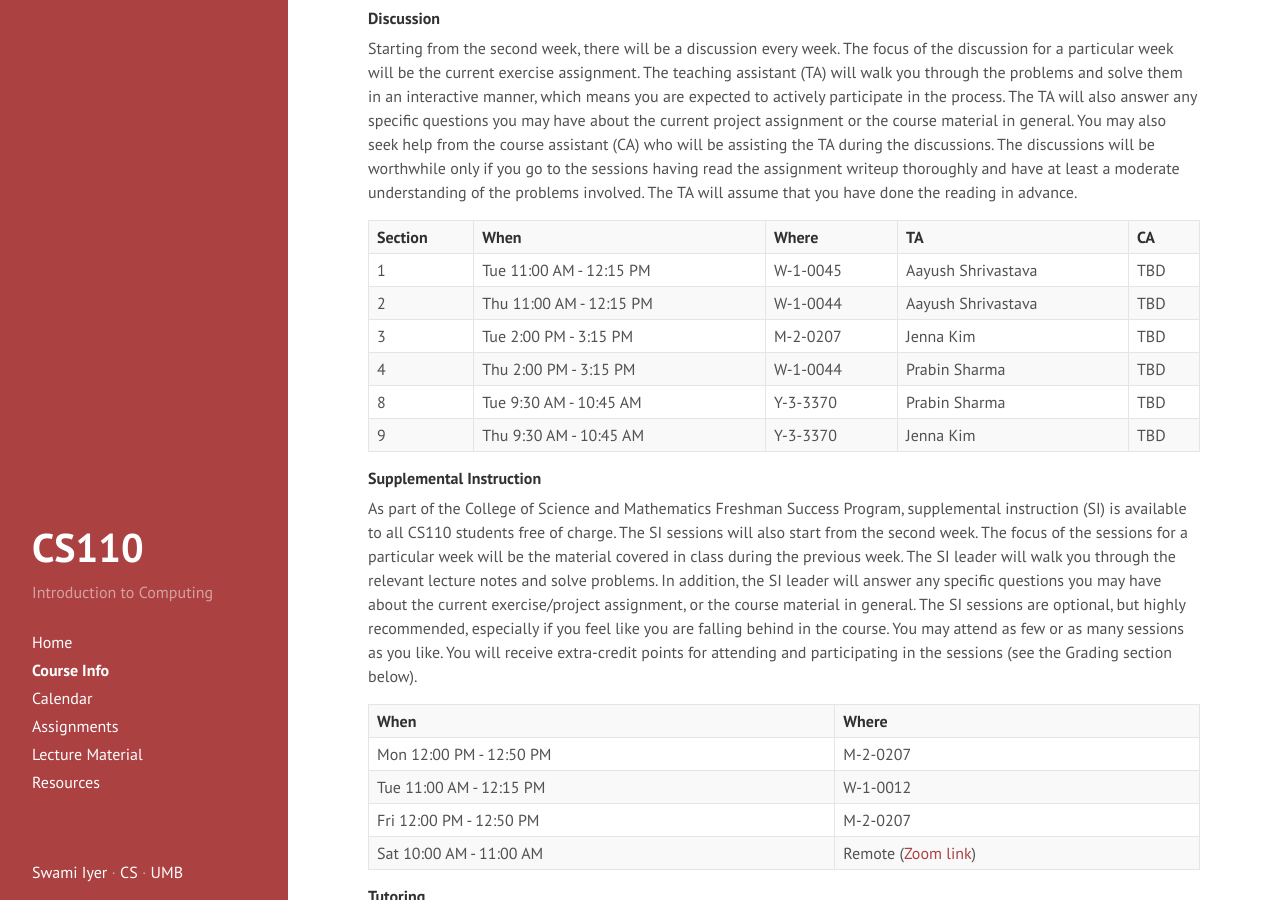
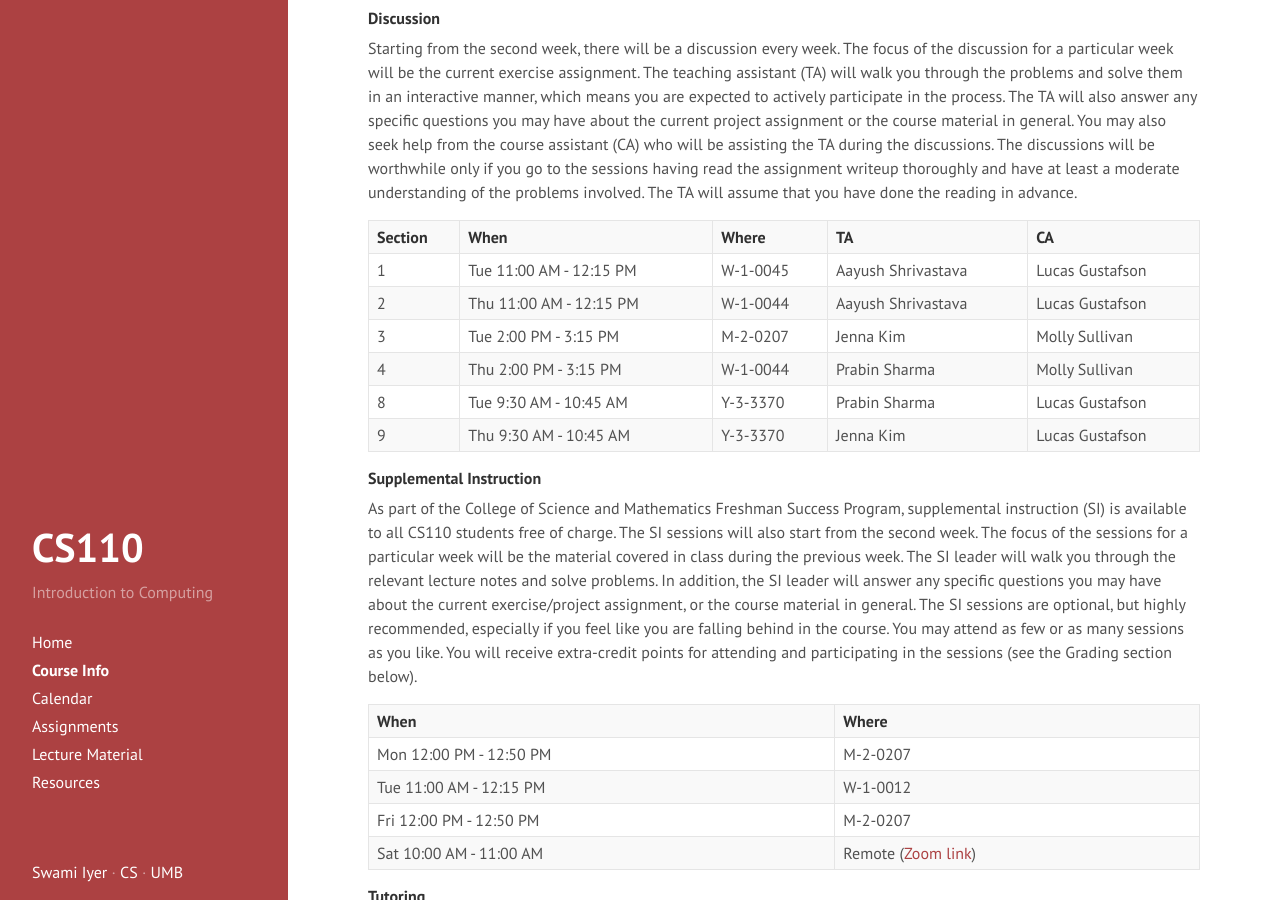
Before and after one commit to swamiiyer/swamiiyer.github.io, a Jekyll site: the page built from _pages/cs110/course_info.md, in a window 1280 px wide and 900 px high, scrolled down 1195 px. Built offline with Jekyll 4.4.1, drawn with Linux system fonts in a browser that asks for light colours.

Commit message:
minor change

```diff
--- a/_pages/cs110/course_info.md
+++ b/_pages/cs110/course_info.md
@@ -38,12 +38,12 @@ We will have two lectures per week, during which I will present the material fro
 Starting from the second week, there will be a discussion every week. The focus of the discussion for a particular week will be the current exercise assignment. The teaching assistant (TA) will walk you through the problems and solve them in an interactive manner, which means you are expected to actively participate in the process. The TA will also answer any specific questions you may have about the current project assignment or the course material in general. You may also seek help from the course assistant (CA) who will be assisting the TA during the discussions. The discussions will be worthwhile only if you go to the sessions having read the assignment writeup thoroughly and have at least a moderate understanding of the problems involved. The TA will assume that you have done the reading in advance.
 
 | **Section** | **When** | **Where** | **TA** | **CA** |
-1 | Tue 11:00 AM - 12:15 PM | W-1-0045 | Aayush Shrivastava | TBD |
-2 | Thu 11:00 AM - 12:15 PM | W-1-0044 | Aayush Shrivastava | TBD |
-3 | Tue 2:00 PM - 3:15 PM | M-2-0207 | Jenna Kim | TBD |
-4 | Thu 2:00 PM - 3:15 PM | W-1-0044 | Prabin Sharma | TBD |
-8 | Tue 9:30 AM - 10:45 AM | Y-3-3370 | Prabin Sharma | TBD |
-9 | Thu 9:30 AM - 10:45 AM | Y-3-3370 | Jenna Kim | TBD |
+1 | Tue 11:00 AM - 12:15 PM | W-1-0045 | Aayush Shrivastava | Lucas Gustafson |
+2 | Thu 11:00 AM - 12:15 PM | W-1-0044 | Aayush Shrivastava | Lucas Gustafson |
+3 | Tue 2:00 PM - 3:15 PM | M-2-0207 | Jenna Kim | Molly Sullivan |
+4 | Thu 2:00 PM - 3:15 PM | W-1-0044 | Prabin Sharma | Molly Sullivan |
+8 | Tue 9:30 AM - 10:45 AM | Y-3-3370 | Prabin Sharma | Lucas Gustafson |
+9 | Thu 9:30 AM - 10:45 AM | Y-3-3370 | Jenna Kim | Lucas Gustafson |
 
 #### Supplemental Instruction
 
```
